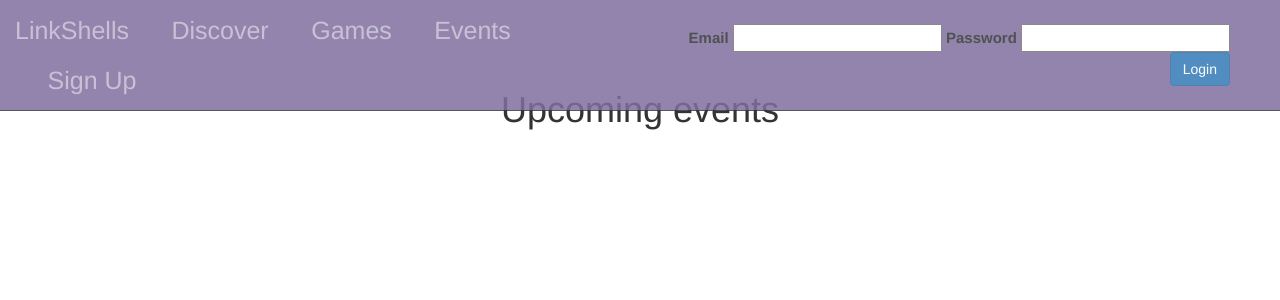
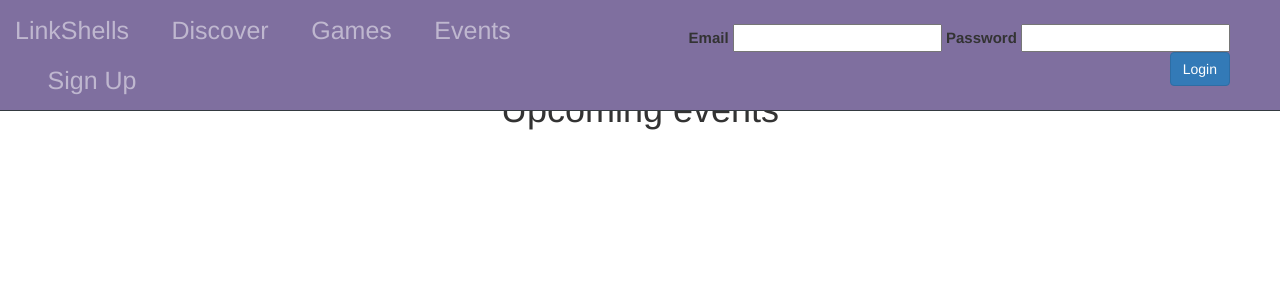
Before and after one commit to Tonyjlum/LinkShells, a Rails app: page /events in a window 1280 px wide. Shown: the top 300 px of the page. Run offline with Rails 7, Linux system fonts and the light colour scheme; data that the repository does not hold is empty; style sheets or scripts are compiled from the project's sources; parts of the project's set-up code (start-up, migrations or seed data) failed here and were passed over; some libraries are stand-ins or nearby versions.

Commit message:
End of mod2

```diff
--- a/app/assets/stylesheets/application.scss
+++ b/app/assets/stylesheets/application.scss
@@ -35,9 +35,6 @@ p{
   font-weight: bold;
   font-size: 15px;
 }
-#navbar{
-  opacity: 0.85;
-}
 #navbar li + li {
     padding-left: 1.3em;
 }
```
